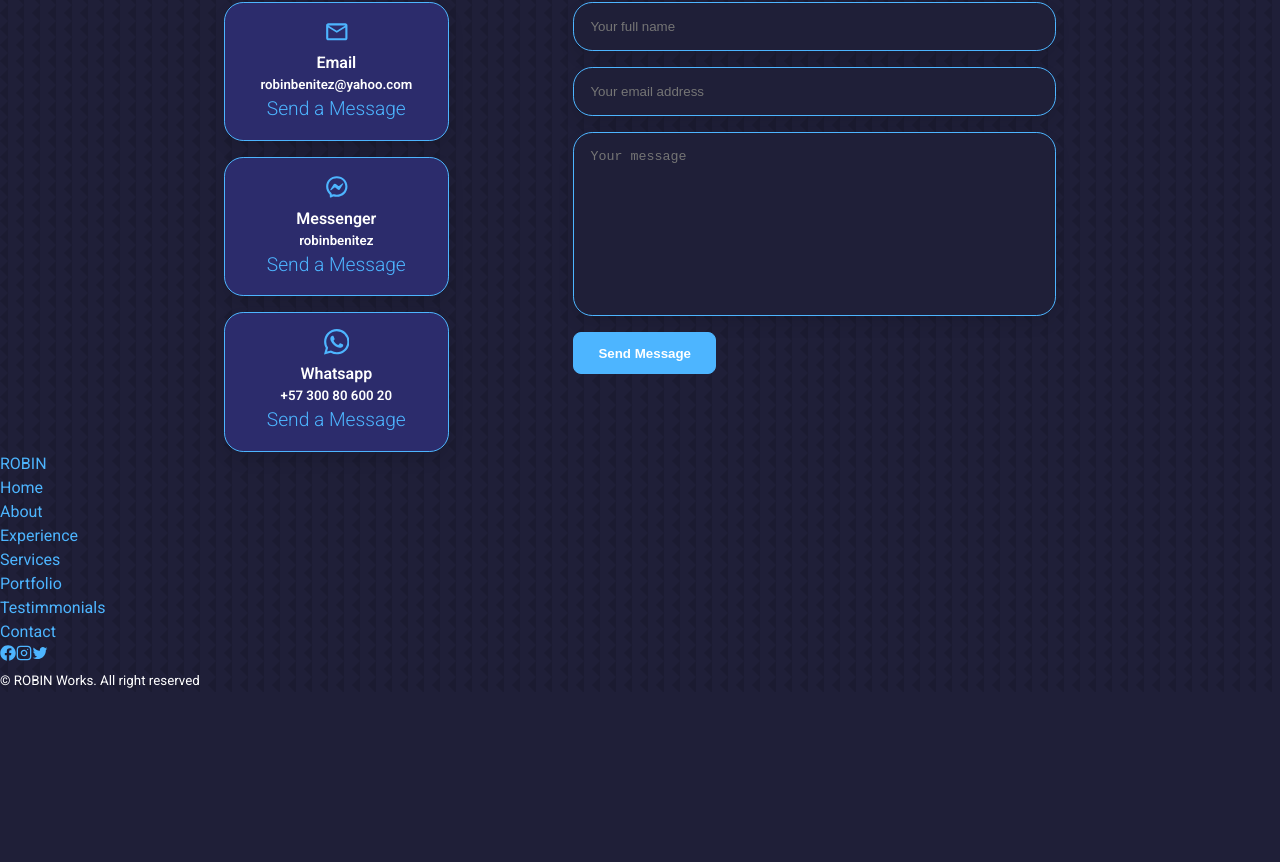
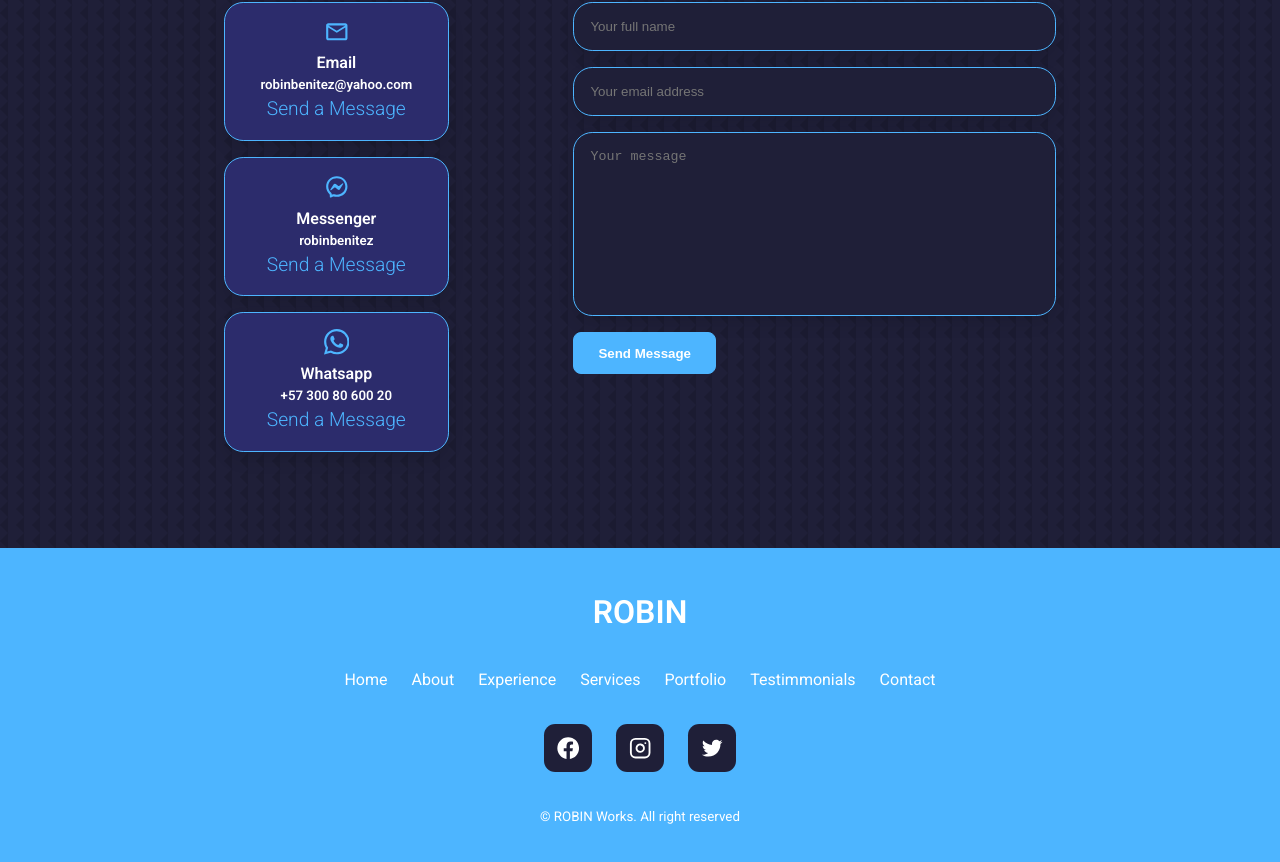
Before and after one commit to robinbenitezmora/Portfolio-Full-Stack-Robin, a React (Create React App) app: page / in a window 1280 px wide. Shown: the part 4219-5081 px from the top of the page. Before the commit the page ends 4911 px from the top, so only its background shows below. Built offline with nearby package versions, Linux system fonts and the light colour scheme.

Commit message:
Add style to 'Footer' component

```diff
--- a/src/components/footer/footer.css
+++ b/src/components/footer/footer.css
@@ -0,0 +1,57 @@
+footer {
+  background: var(--color-primary);
+  padding: 2.5rem 0;
+  text-align: center;
+  font-size: 1rem;
+  margin-top: 6rem;
+}
+
+footer a {
+  color: var(--color-white);
+  text-decoration: none;
+}
+
+.footer__logo {
+  display: inline-block;
+  font-size: 2rem;
+  font-weight: 600;
+  width: 10rem;
+  margin: 0 auto;
+}
+
+.list {
+  display: flex;
+  justify-content: center;
+  flex-wrap: wrap;
+  gap: 1.5rem;
+  margin: 2rem 0;
+}
+
+.footer__socials {
+  display: flex;
+  justify-content: center;
+  gap: 1.5rem;
+  margin: 2rem 0;
+}
+
+.footer__socials a {
+  display: flex;
+  background: var(--color-bg);
+  color: var(--color-white);
+  font-size: 1.4rem;
+  padding: 0.8rem;
+  border-radius: 0.7rem;
+  border: transparent;
+}
+
+.footer__socials a:hover {
+  background: transparent;
+  color: var(--color-bg);
+  border: 1px solid var(--color-bg);
+}
+
+@media screen and (max-width: 1024px) {
+  .footer__socials a {
+    font-size: 1.2rem;
+  }
+}
```
